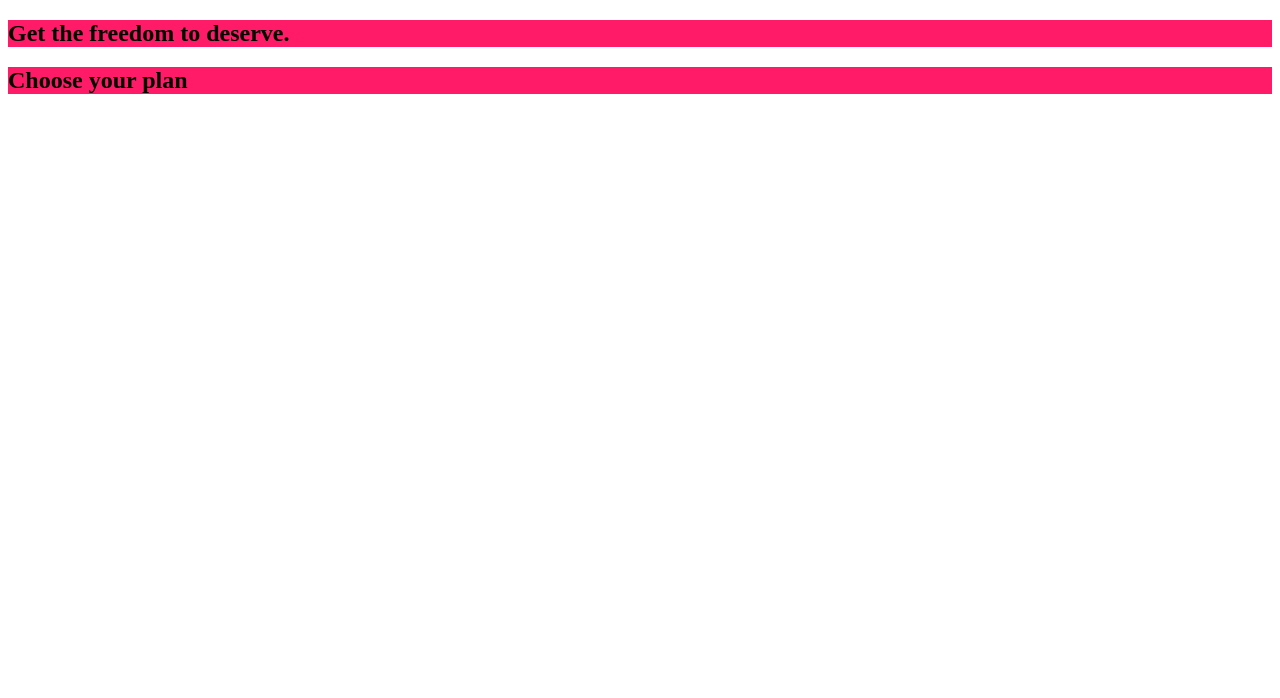
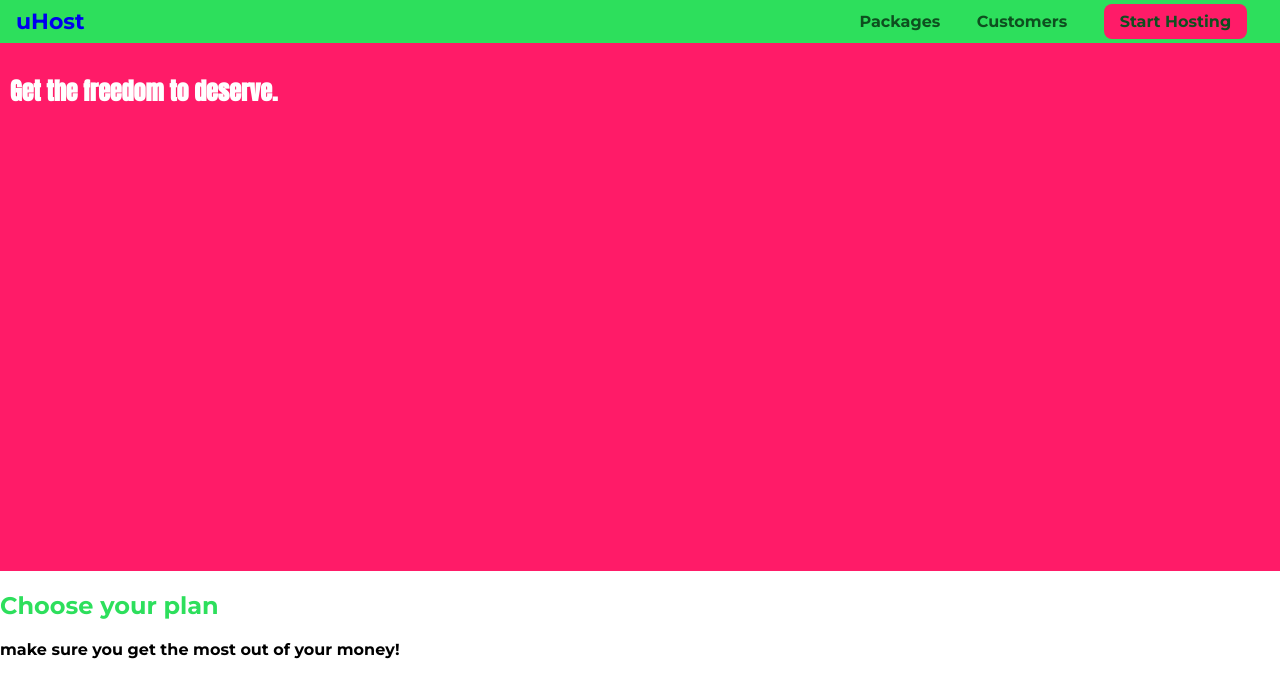
Before and after one commit to suryaprakash539/CSS, a plain HTML site: page index.html in a window 1280 px wide. Drawn offline with Linux system fonts and the light colour scheme.

Commit message:
have added a nav bar and made hover effects to it

```diff
--- a/index.html
+++ b/index.html
@@ -2,15 +2,38 @@
 <html>
     <head>
         <title>CSS</title>
+        <link href="https://fonts.googleapis.com/css2?family=Montserrat:wght@700&display=swap" rel="stylesheet">
+        <link href="https://fonts.googleapis.com/css2?family=Anton&display=swap" rel="stylesheet">
         <link rel='stylesheet' href='main.css'>
     </head>
     <body>
+        <header class='main-header'>
+            <div>
+                <a href="index.html" class='main-header__brand'>
+                    uHost
+                </a>
+            </div>
+            <nav class='main-nav'>
+                <ul class='main-nav__items'>
+                    <li class='main-nav__item'>
+                        <a href="packages/index.html">Packages</a>
+                    </li>
+                    <li class='main-nav__item'>
+                        <a href="customers/index.html">Customers</a>
+                    </li>
+                    <li class='main-nav__item main-nav__item--cta'>
+                        <a href="start-hosting/index.html">Start Hosting</a>
+                    </li>
+                </ul>
+            </nav>
+        </header>
         <main>
-            <section>
+            <section id='product-overview'>
                 <h1>Get the freedom to deserve.</h1>
             </section>
-            <section>
-                <h1>Choose your plan</h1>
+            <section id='plans'>
+                <h1 class='section-title'>Choose your plan</h1>
+                <p>make sure you get the most out of your money!</p>
             </section>
         </main>
     </body>
--- a/main.css
+++ b/main.css
@@ -1,3 +1,85 @@
-section{
+*{
+    box-sizing: border-box;
+}
+
+body{
+    font-family: 'Montserrat', sans-serif;
+    margin:0;
+}
+
+#product-overview{
     background: #ff1b68;
+    width:100%;
+    height:528px;
+    padding:10px;
 }
+
+.section-title{
+    color:#2ddf5c;
+}
+
+#product-overview h1{
+   color:white;
+   font-family: 'Anton', sans-serif;
+}
+
+.main-header{
+    background:#2ddf5c;
+    padding:8px 16px;
+    width:100%;
+}
+
+.main-header > div{
+    display:inline-block;
+    vertical-align: middle;
+}
+
+.main-header__brand{
+    font-weight: bold;
+    font-size:22px;
+    text-decoration: none;
+}
+
+.main-nav{
+   display: inline-block;
+   text-align:right;
+   width:calc(100% - 74px);
+   vertical-align: middle;
+}
+
+.main-nav__items{
+   margin:0;
+   padding:0;
+   list-style-type: none;
+
+}
+
+.main-nav__item {
+    display:inline-block;
+    margin:0 16px;
+}
+
+.main-nav__item a{
+    text-decoration:none;
+    color:#0e4f1f;
+    padding:2px 0;
+}
+
+.main-nav__item a:hover,
+.main-nav__item a:active{
+    color:white;
+    border-bottom: 5px solid white;
+}
+
+.main-nav__item--cta a{
+    background:#ff1b68;
+    padding:8px 16px;
+    border-radius:8px;
+}
+
+.main-nav__item--cta a:hover,
+.main-nav__item--cta a:active{
+    background:white;
+     color:#ff1b68;
+     border:none;
+}
```
